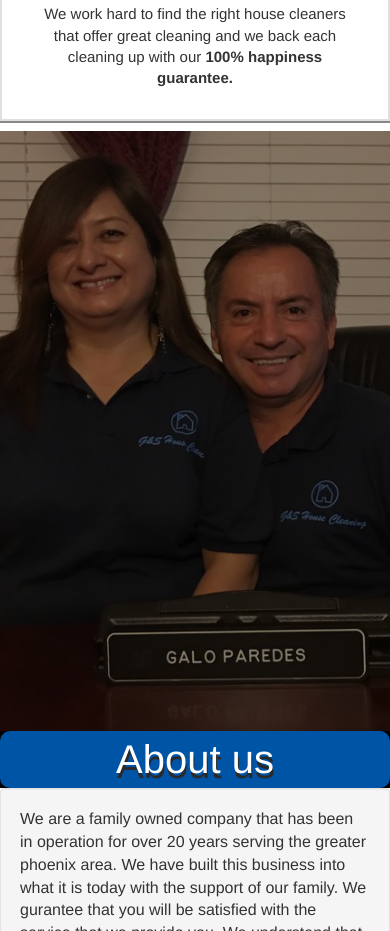
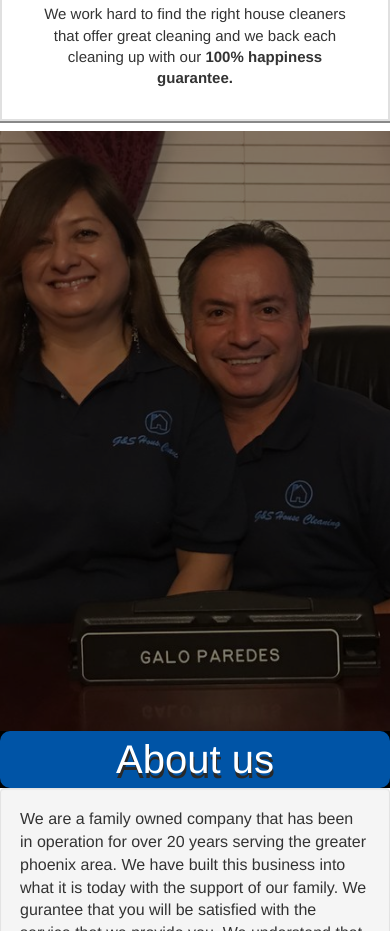
Before and after one commit to mcolmene/gshousecleaning, a plain HTML site: page index.html in a window 390 px wide. Shown: the part 1771-2702 px from the top of the page. Drawn offline with Linux system fonts and the light colour scheme.

Commit message:
trying a fix for images

```diff
--- a/css/index.css
+++ b/css/index.css
@@ -61,7 +61,7 @@ nav {
 	#parallax-2 {
 		background-image: url("../images/rsz_aboutus.jpg");
 		min-height: 600px;
-		background-position: 38% 15%;
+		background-position: center;
 	}
 	#businessName {
     font-family: GillSans-Italic;
```
